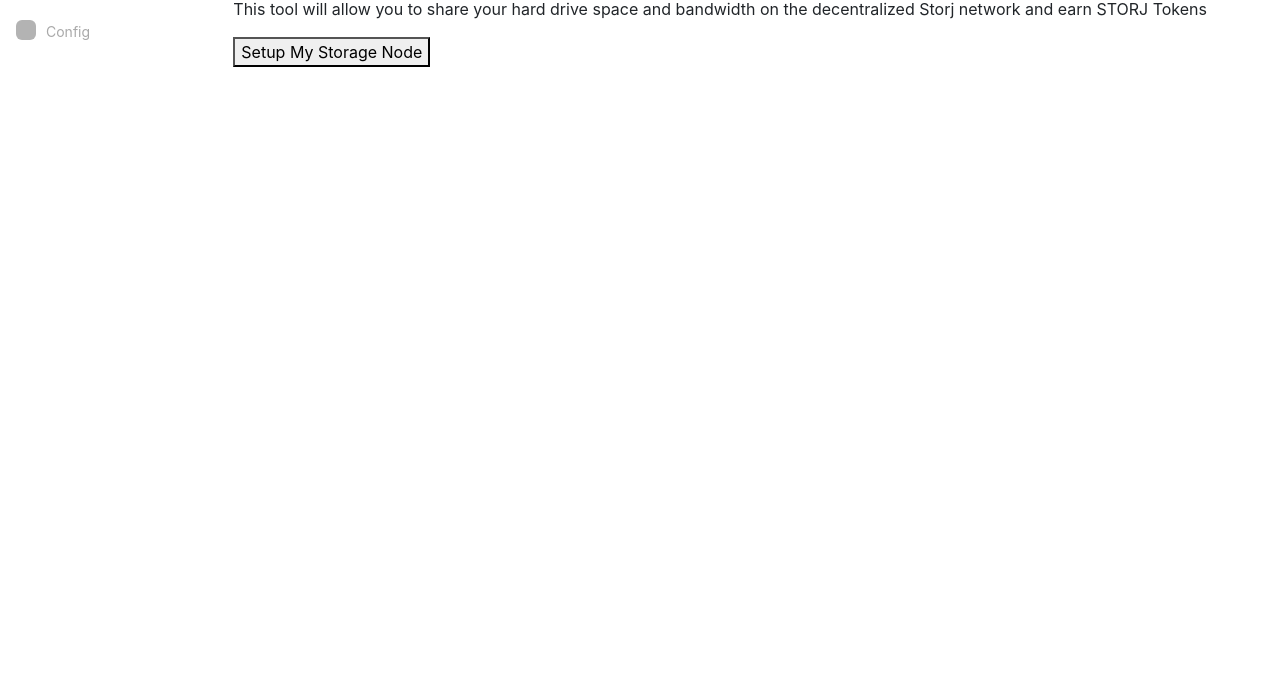
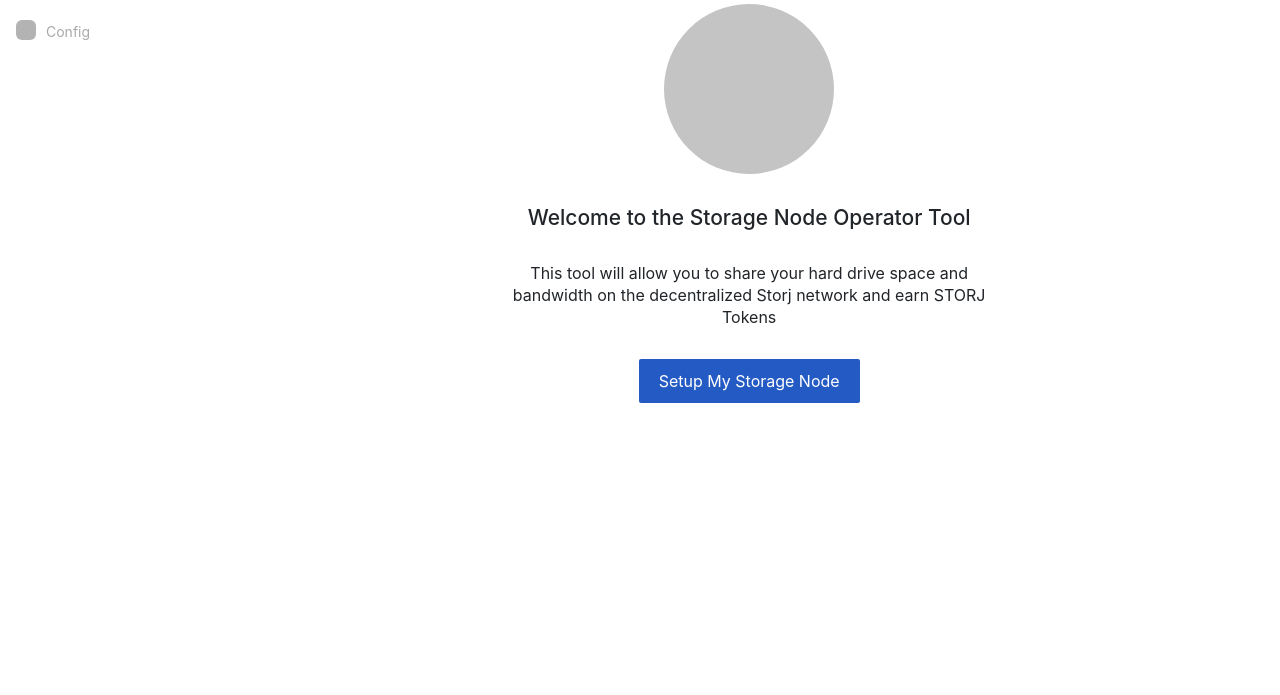
Before and after one commit to czarcoin-staging/qnap-storagenode-gui, a plain HTML site: page index.html in a window 1280 px wide. Shown: the part 105-800 px from the top of the page. Drawn offline with nearby package versions, Linux system fonts and the light colour scheme.

Commit message:
welcome page

```diff
--- a/index.html
+++ b/index.html
@@ -19,10 +19,11 @@
         </div>
       </div>
       <div class="col-10">
-        <div class="container-fluid">
-          <h2>Welcome to the Storage Node Operator Tool</h2>
-          <p>This tool will allow you to share your hard drive space and bandwidth on the decentralized Storj network and earn STORJ Tokens</p>
-          <button>Setup My Storage Node</button>
+        <div class="welcome-container container-fluid">
+          <div class="welcome-icon"></div>
+          <h2 class="welcome-title">Welcome to the Storage Node Operator Tool</h2>
+          <p class="welcome-msg">This tool will allow you to share your hard drive space and bandwidth on the decentralized Storj network and earn STORJ Tokens</p>
+          <button class="welcome-btn">Setup My Storage Node</button>
         <div>
       </div>
     </div>
--- a/resources/css/index.css
+++ b/resources/css/index.css
@@ -3,3 +3,40 @@
 body {
   font-family: Roboto;
 }
+
+.welcome-container {
+  text-align: center;
+  margin-top: 5%;
+}
+
+.welcome-container .welcome-icon {
+  width: 170px;
+  height: 170px;
+  background: #C4C4C4;
+  border-radius: 136px;
+  margin: 0 auto;
+}
+
+.welcome-container .welcome-title {
+  font-weight: 500;
+  font-size: 21px;
+  line-height: 137.66%;
+  margin-top: 30px;
+}
+
+.welcome-container .welcome-msg {
+  font-style: normal;
+  font-weight: normal;
+  font-size: 16px;
+  line-height: 137.66%;
+  width: 50%;
+  margin: 30px auto;
+}
+
+.welcome-container .welcome-btn {
+  background: #245AC3;
+  border-radius: 2px;
+  color: #FFF;
+  border: none;
+  padding: 10px 20px;
+}
```
